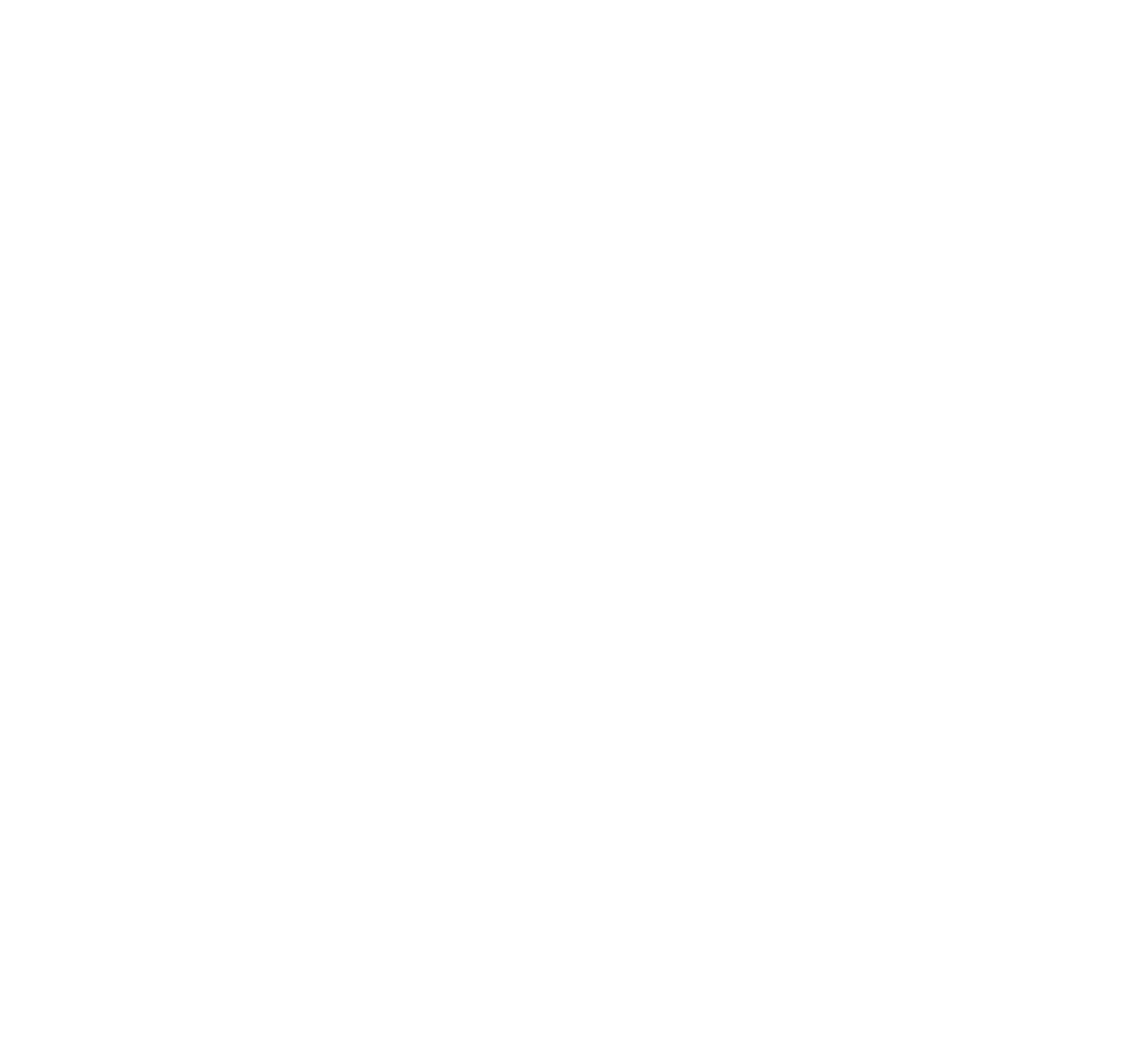
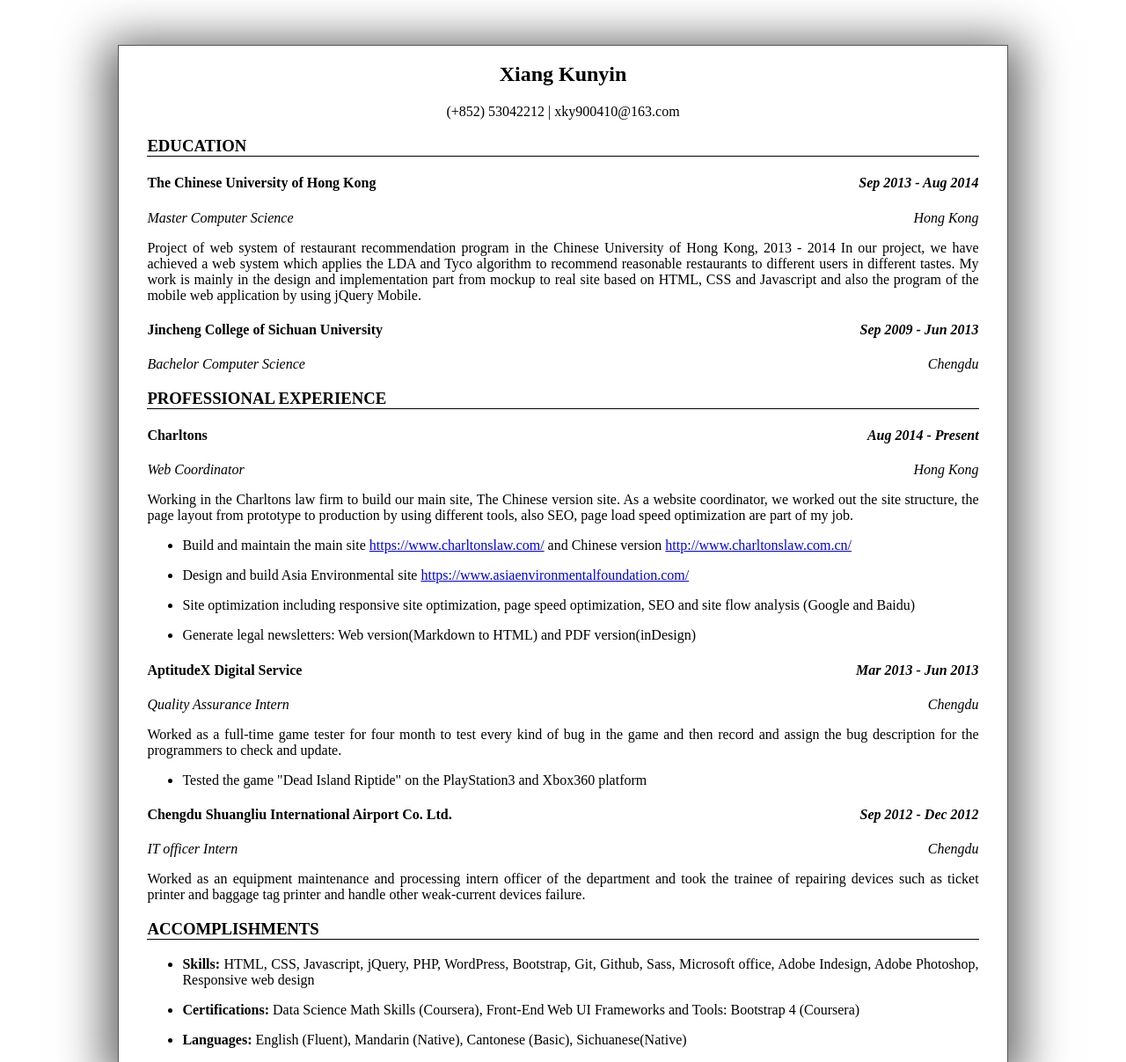
Before and after one commit to Tailsxky/tailsxky.github.io, a plain HTML site: page about/index.html in a window 1280 px wide. Shown: the top 1207 px of the page at 88% size. Before the commit the page ends 800 px from the top, so only its background shows below. Drawn offline with nearby package versions, Linux system fonts and the light colour scheme.

Commit message:
Site updated: 2018-03-22 18:16:35

```diff
--- a/about/index.html
+++ b/about/index.html
@@ -0,0 +1,104 @@
+
+<!DOCTYPE html>
+<html lang="en">
+<head>
+	<meta charset="UTF-8">
+	<title>CV-Xiang Kunyin</title>
+	<style type="text/css">
+		body {
+	text-align:justify;
+}
+
+.cvPage {
+	margin:4% 10%;
+	border:1px solid #555;
+	box-shadow:0 10px 50px 15px rgba(0, 0, 0, 0.6);
+}
+
+.content {
+	margin:0 2em;
+}
+
+h2 {
+	text-align: center;
+}
+
+h2+p {
+	text-align: center;
+}
+
+h3{
+	border-bottom: 1px solid #000;
+}
+
+h3 em{
+	text-align: right;
+}
+
+h4 em{
+    float: right;
+}
+
+p em:last-child{
+	float:right;
+}
+	</style>
+	<script src="https://code.jquery.com/jquery-3.2.1.min.js" integrity="sha256-hwg4gsxgFZhOsEEamdOYGBf13FyQuiTwlAQgxVSNgt4=" crossorigin="anonymous"></script>
+	<script type="text/javascript">
+		$(document).ready(function(){
+			$(".cvPage").fadeIn(2000);
+		});
+	</script>
+</head>
+<body>
+
+<div class="cvPage" style="display: none;">
+<div class="header">
+	<h2>Xiang Kunyin</h2>
+
+<p>(+852) 53042212 | xky900410@163.com</p>
+	</div>
+	<div class="content">
+<h3>EDUCATION</h3>
+
+<h4>The Chinese University of Hong Kong       <em>Sep 2013 - Aug 2014</em></h4>
+
+<p><em>Master Computer Science</em>  <em>Hong Kong</em></p>
+
+<p>Project of web system of restaurant recommendation program in the Chinese University of Hong Kong, 2013 - 2014 In our project, we have achieved a web system which applies the LDA and Tyco algorithm to recommend reasonable restaurants to different users in different tastes. My work is mainly in the design and implementation part from mockup to real site based on HTML, CSS and Javascript and also the program of the mobile web application by using jQuery Mobile.</p>
+
+<h4>Jincheng College of Sichuan University  <em>Sep 2009 - Jun 2013</em></h4>
+
+<p><em>Bachelor Computer Science</em> <em>Chengdu</em></p>
+
+<h3>PROFESSIONAL EXPERIENCE</h3>
+
+<h4>Charltons       <em>Aug 2014 - Present</em></h4>
+
+<p><em>Web Coordinator</em>  <em>Hong Kong</em></p>
+
+<p>Working in the Charltons law firm to build our main site, The Chinese version site. As a website coordinator, we worked out the site structure, the page layout from prototype to production by using different tools, also SEO, page load speed optimization are part of my job.</p>
+
+<ul><li><p>Build and maintain the main site <a href="https://www.charltonslaw.com/" target="_blank">https://www.charltonslaw.com/</a> and Chinese version <a href="http://www.charltonslaw.com.cn/" target="_blank">http://www.charltonslaw.com.cn/</a></p></li><li><p>Design and build Asia Environmental site <a href="https://www.asiaenvironmentalfoundation.com/" target="_blank">https://www.asiaenvironmentalfoundation.com/</a></p></li><li><p>Site optimization including responsive site optimization, page speed optimization, SEO and site flow analysis (Google and Baidu)</p></li><li><p>Generate legal newsletters: Web version(Markdown to HTML) and PDF version(inDesign)</p></li></ul>
+
+<h4>AptitudeX Digital Service       <em>Mar 2013 - Jun 2013</em></h4>
+
+<p><em>Quality Assurance Intern</em>  <em>Chengdu</em></p>
+
+<p>Worked as a full-time game tester for four month to test every kind of bug in the game and then record and assign the bug description for the programmers to check and update.</p>
+
+<ul><li>Tested the game &quot;Dead Island Riptide&quot; on the PlayStation3 and Xbox360 platform</li></ul>
+
+<h4>Chengdu Shuangliu International Airport Co. Ltd.       <em>Sep 2012 - Dec 2012</em></h4>
+
+<p><em>IT officer Intern</em>  <em>Chengdu</em></p>
+
+<p>Worked as an equipment maintenance and processing intern officer of the department and took the trainee of repairing devices such as ticket printer and baggage tag printer and handle other weak-current devices failure.</p>
+
+<h3>ACCOMPLISHMENTS</h3>
+
+<ul><li><p><strong>Skills:</strong>  HTML, CSS, Javascript, jQuery, PHP, WordPress, Bootstrap, Git, Github, Sass, Microsoft office, Adobe Indesign, Adobe Photoshop, Responsive web design</p></li><li><p><strong>Certifications:</strong> Data Science Math Skills (Coursera), Front-End Web UI Frameworks and Tools: Bootstrap 4 (Coursera)</p></li><li><p><strong>Languages:</strong> English (Fluent), Mandarin (Native), Cantonese (Basic), Sichuanese(Native)</p></li></ul>
+	</div>
+	</div>
+</body>
+</html>
--- a/css/main.css
+++ b/css/main.css
@@ -1807,7 +1807,7 @@
   width: 4px;
   height: 4px;
   border-radius: 50%;
-  background: #ad2b88;
+  background: #ff145d;
 }
 .links-of-blogroll {
   font-size: 13px;
```
